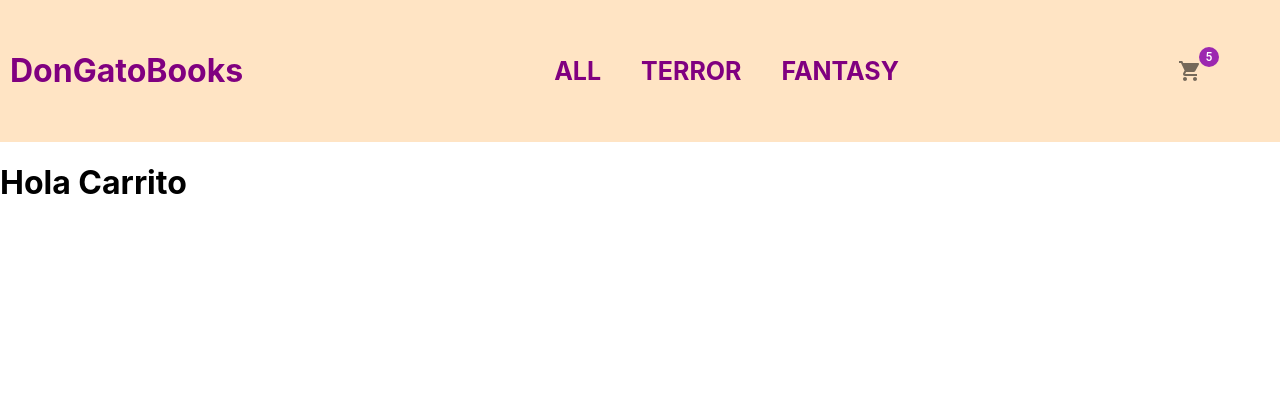
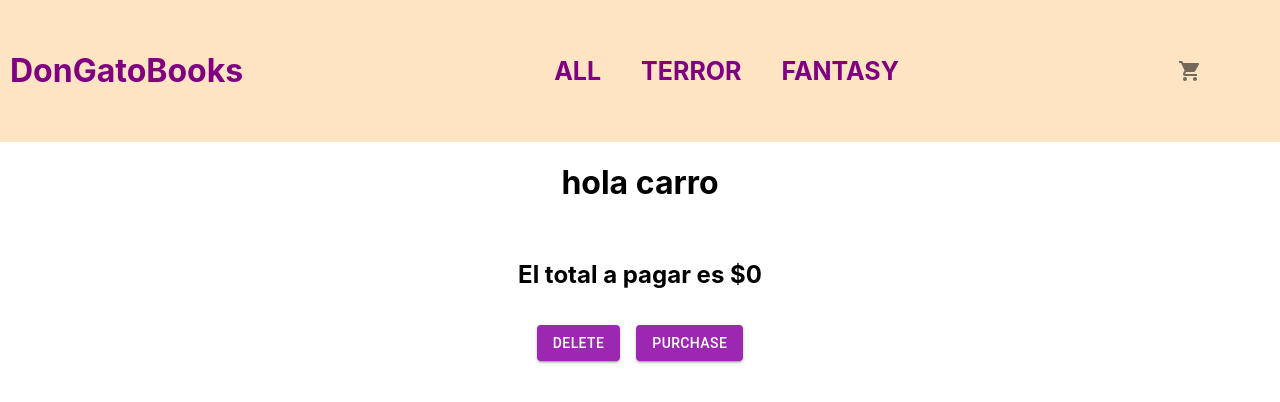
Before and after one commit to CarlosHadla/CarlosHadlaReactjs, a React (Create React App) app: page /cart in a window 1280 px wide. Shown: the top 402 px of the page. Built offline with nearby package versions, Linux system fonts and the light colour scheme.

Commit message:
context, cart, rendering

```diff
--- a/src/components/Cart/Cart.jsx
+++ b/src/components/Cart/Cart.jsx
@@ -1,11 +1,55 @@
-import React from 'react'
+import { Button } from "@mui/material";
+import React from "react";
 
-const Cart = () => {
+const Cart = ({ cart, limpiarCarrito, eliminarPorId, total}) => {
   return (
-    <div>
-        <h1>Hola Carrito</h1>
+    <div
+      style={{
+        display: `flex`,
+        flexDirection: `column`,
+        alignItems: `center`,
+        gap: `1rem`,
+      }}
+    >
+      <h1>hola carro</h1>
+
+      {cart.map((e) => {
+        return (
+          <div
+            key={e.id}
+            style={{
+              display: "flex",
+              gap: "2rem",
+              alignItems: "center",
+              border: "1px solid black",
+              padding: "0 1rem",
+              borderRadius: ".5rem",
+            }}
+          >
+            <h2>{e.title}</h2>
+            <h3>{`$${e.price}`}</h3>
+            <h3>{e.quantity}</h3>
+            <Button
+              onClick={() => eliminarPorId(e.id)}
+              variant="contained"
+              color="secondary"
+            >
+              Delete Product
+            </Button>
+          </div>
+        );
+      })}
+      <h2>El total a pagar es ${total}</h2>
+      <div style={{ display: `flex`, gap: `1rem` }}>
+        <Button onClick={limpiarCarrito} variant="contained" color="secondary">
+          Delete
+        </Button>
+        <Button variant="contained" color="secondary">
+          Purchase
+        </Button>
+      </div>
     </div>
-  )
-}
+  );
+};
 
-export default Cart
+export default Cart;
--- a/src/components/Cart/CartConteiner.jsx
+++ b/src/components/Cart/CartConteiner.jsx
@@ -1,10 +1,13 @@
-import React from 'react'
+import React, { useContext } from 'react'
 import Cart from './Cart'
+import { CartContext } from '../../context/CartContext'
 
 const CartConteiner = () => {
+  const {cart, limpiarCarrito, eliminarPorId, precioTotal} = useContext(CartContext)
+  let total = precioTotal()
   return (
     <div>
-        <Cart/>
+        <Cart cart={cart} limpiarCarrito={limpiarCarrito}  eliminarPorId={eliminarPorId} total={total}/>
     </div>
   )
 }
--- a/src/components/CartWidget/CartWidget.jsx
+++ b/src/components/CartWidget/CartWidget.jsx
@@ -2,12 +2,12 @@ import ShoppingCartIcon from "@mui/icons-material/ShoppingCart";
 import IconButton from "@mui/material/IconButton";
 import { Link } from "react-router-dom";
 
-const CartWidget = ({ StyledBadge }) => {
+const CartWidget = ({ StyledBadge, total}) => {
   return (
     <Link to="/cart">
       <div>
         <IconButton aria-label="cart">
-          <StyledBadge badgeContent={5} color="secondary">
+          <StyledBadge badgeContent={total} color="secondary">
             <ShoppingCartIcon />
           </StyledBadge>
         </IconButton>
--- a/src/components/CartWidget/CartWidgetConteiner.jsx
+++ b/src/components/CartWidget/CartWidgetConteiner.jsx
@@ -1,27 +1,30 @@
+import { Badge } from "@mui/material";
+import { styled } from "@mui/material/styles";
+import CartWidget from "./CartWidget";
+import { useContext } from "react";
+import { CartContext } from "../../context/CartContext";
 
 
 
-import { Badge } from '@mui/material';
-import { styled } from '@mui/material/styles';
-
-import CartWidget from './CartWidget';
-
-
 const StyledBadge = styled(Badge)(({ theme }) => ({
-  '& .MuiBadge-badge': {
+  "& .MuiBadge-badge": {
     right: -7,
     top: -2,
-    padding: '0 3px',
+    padding: "0 3px",
   },
 }));
 
-const CartWidgetConteiner = () =>{
+
+
+const CartWidgetConteiner = () => {
+
+  const {cantidadTotal} = useContext(CartContext)
+  const total=cantidadTotal()
   return (
     <div>
-    <CartWidget
-    StyledBadge={StyledBadge}/>
+      <CartWidget total={total}  StyledBadge={StyledBadge} />
     </div>
   );
-}
+};
 
 export default CartWidgetConteiner;
--- a/src/components/Counter/CounterPresentacional.jsx
+++ b/src/components/Counter/CounterPresentacional.jsx
@@ -1,16 +1,18 @@
 import { Button } from "@mui/material";
+import AddCircleOutlineIcon from '@mui/icons-material/AddCircleOutline';
+import RemoveCircleOutlineIcon from '@mui/icons-material/RemoveCircleOutline';
 
 const CounterPresentacional = ({ sumar, restar, counter, onAdd }) => {
   return (
     <div style={{ display: "flex", gap: "1rem" }}>
-      <Button variant="outlined" color="secondary" onClick={restar}>
-        Restar
+      <Button variant="text" color="secondary" onClick={restar}>
+      <RemoveCircleOutlineIcon size="large"/>
       </Button>
       <h3>{counter}</h3>
-      <Button variant="outlined" color="secondary" onClick={sumar}>
-        Sumar
+      <Button variant="text" color="secondary"  onClick={sumar}>
+        <AddCircleOutlineIcon size="large"/>
       </Button>
-      <Button variant="contained" color="secondary" onClick={() => onAdd(counter)}>Agregar al carrito</Button>
+      <Button variant="contained" color="secondary" size="large" onClick={() => onAdd(counter)}>Agregar al carrito</Button>
     </div>
   );
 };
--- a/src/components/ItemDetail/ItemDetail.jsx
+++ b/src/components/ItemDetail/ItemDetail.jsx
@@ -2,7 +2,7 @@ import React from "react";
 import styles from "./ItemDetail.module.css";
 import CounterContainer from "../Counter/CounterContainer";
 
-const ItemDetail = ({ product }) => {
+const ItemDetail = ({ product , onAdd }) => {
   return (
     <div className={styles.conteiner}>
       <img src={product.img} alt="portada" />
@@ -13,7 +13,7 @@ const ItemDetail = ({ product }) => {
         <h4>{`stock: ${product.stock}`}</h4>
 
         <div className={styles.counter}>
-        <CounterContainer stock={product.stock}/>
+        <CounterContainer stock={product.stock} onAdd={onAdd}/>
         </div>
       </div>
     </div>
--- a/src/components/ItemDetail/ItemDetailConteiner.jsx
+++ b/src/components/ItemDetail/ItemDetailConteiner.jsx
@@ -1,11 +1,14 @@
-import { useEffect, useState } from "react";
+import { useContext, useEffect, useState } from "react";
 import ItemDetail from "./ItemDetail";
 import { products } from "../../productsMock";
 import { useParams } from "react-router-dom";
+import { CartContext } from "../../context/CartContext";
+
+
 
 const ItemDetailConteiner = () => {
   const [product, setProduct] = useState({});
-
+  const { agregarAlCarrito } = useContext(CartContext);
   const { id } = useParams();
 
   useEffect(() => {
@@ -13,9 +16,18 @@ const ItemDetailConteiner = () => {
     setProduct(finded);
   }, [id]);
 
+  const onAdd = (quantity) => {
+
+    let data = {
+      ...product,
+      quantity: quantity,
+    };
+
+    agregarAlCarrito(data);
+  };
   return (
     <div>
-      <ItemDetail product={product} />
+      <ItemDetail product={product} onAdd={onAdd} />
     </div>
   );
 };
--- /dev/null
+++ b/src/context/CartContext.jsx
@@ -0,0 +1,55 @@
+import { createContext, useState } from "react";
+
+export const CartContext = createContext();
+
+const CartContextProvider = ({ children }) => {
+  const [cart, setCart] = useState([]);
+
+  const agregarAlCarrito = (product) => {
+    if (repetidoEnCarrito(product.id)) {
+      let newCart = cart.map((e) => {
+        if (e.id === product.id) {
+          return { ...e, quantity: e.quantity + product.quantity };
+        } else {
+          return e;
+        }
+      });
+
+      setCart(newCart);
+    } else {
+      setCart([...cart, product]);
+    }
+  };
+  const limpiarCarrito = () => {
+    setCart([]);
+  };
+
+  const eliminarPorId = (id) => {
+    //filtrado por "no es igual al actual."
+    setCart(cart.filter((e) => e.id !== id));
+  };
+
+  const precioTotal = ()=>{
+    let total=cart.reduce((acumulador, elemento)=>{
+      return acumulador + (elemento.price * elemento.quantity)
+    },0)
+    return total;
+  }
+
+  const repetidoEnCarrito = (id) => {
+    // si se encuentra coincidencia retorna true.
+    return cart.some((e) => e.id === id);
+  };
+
+  const cantidadTotal =()=>{
+    let total=cart.reduce((acumulador, elemento)=>{
+      return acumulador + (elemento.quantity)
+    },0)
+    return total;
+  }
+
+  let data = { cart, agregarAlCarrito, limpiarCarrito, eliminarPorId, precioTotal, cantidadTotal };
+  return <CartContext.Provider value={data}>{children}</CartContext.Provider>;
+};
+
+export default CartContextProvider;
```
Also changed, not shown: src/App.js (+6 -4 lines).
